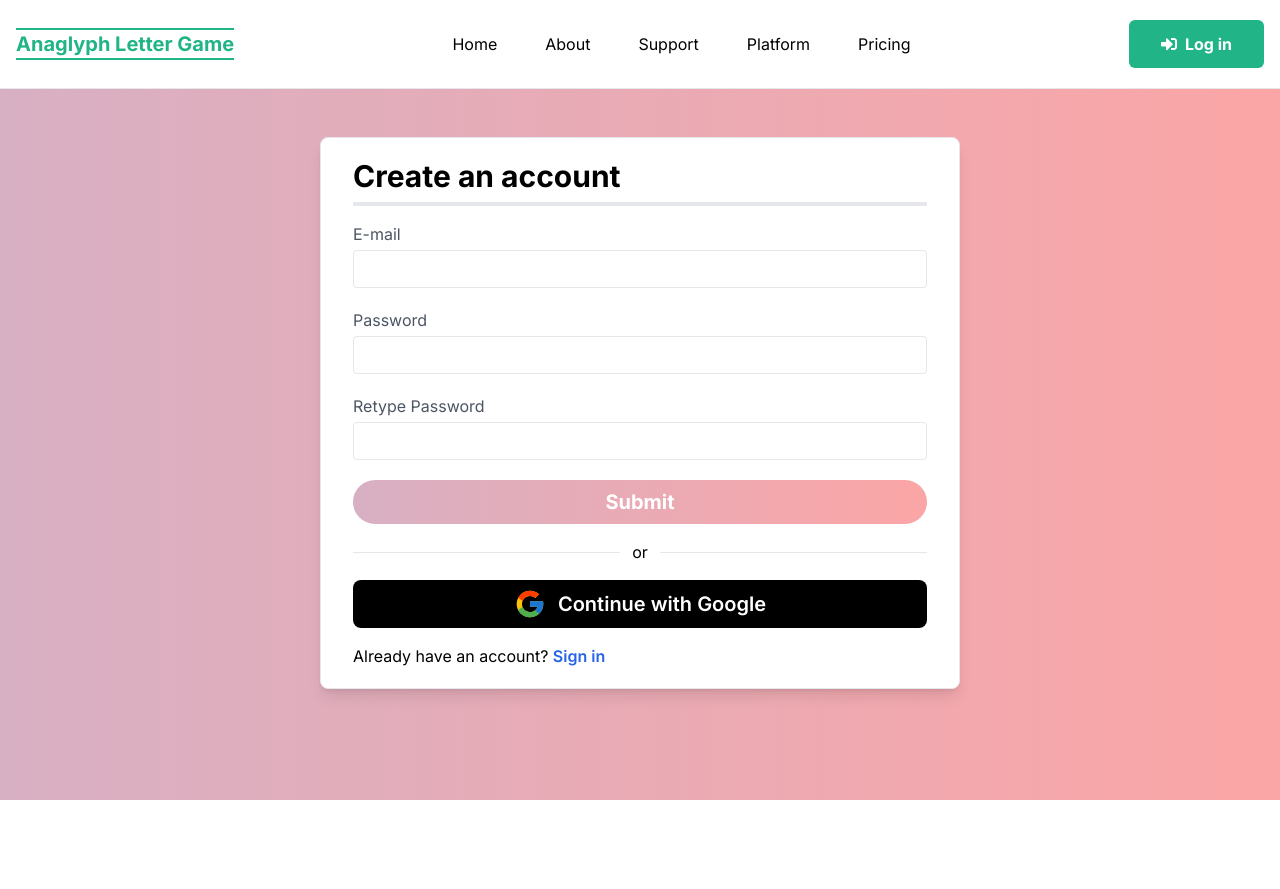
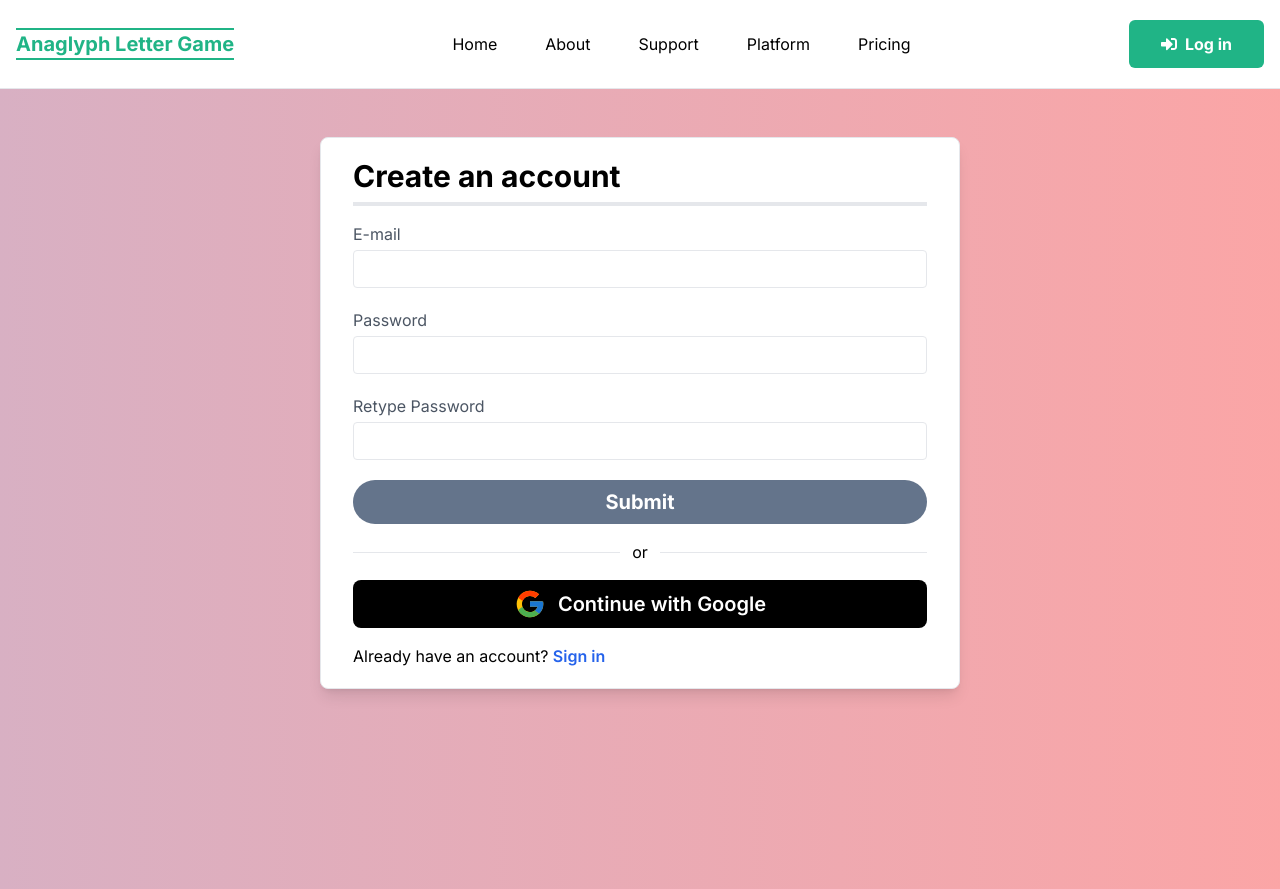
Before and after one commit to cis3296s23/Anaglyph-Letter-Puzzle-Game, a Next.js app in the folder anaglyph-letter-puzzle-game-frontend/: page /sign-up in a window 1280 px wide. Before the commit the page ends 800 px from the top, so only its background shows below. Built offline with nearby package versions, Linux system fonts and the light colour scheme; no server answers.

Commit message:
added validation display to help users pick a password, added some rerouting function post-login

```diff
--- a/anaglyph-letter-puzzle-game-frontend/src/components/Auth/SignIn.tsx
+++ b/anaglyph-letter-puzzle-game-frontend/src/components/Auth/SignIn.tsx
@@ -39,7 +39,7 @@ export default function SignIn() {
                     <label htmlFor="password-input">Password</label>
                     <input className="rounded border py-1 px-3 text-lg" id="password-input" ref={pwInput} type="password" required />
                 </div>
-                <button id="hover-rm-bg" type="submit" className="rounded-full p-2 font-bold text-white animated-gradient-bg text-xl hover:bg-sp1">
+                <button id="hover-rm-bg" type="submit" className="rounded-full p-2 font-bold text-white animated-gradient-bg text-xl">
                     Submit
                 </button>
             </form>
--- a/anaglyph-letter-puzzle-game-frontend/src/components/Auth/SignInWithGoogle.tsx
+++ b/anaglyph-letter-puzzle-game-frontend/src/components/Auth/SignInWithGoogle.tsx
@@ -1,10 +1,12 @@
 import { FcGoogle } from "react-icons/fc";
 import { getAuth, GoogleAuthProvider, signInWithPopup } from "firebase/auth";
 import app from "../../../firebase.config";
+import { useRouter } from "next/router";
 
 export default function SignInWithGoogle() {
     // obtain auth status
     const auth = getAuth(app);
+    const router = useRouter();
 
     // function to initialize google sign in procedure
     const handleGoogleSignIn = () => {
@@ -15,7 +17,8 @@ export default function SignInWithGoogle() {
             .then((cred) => console.log(cred))
             .catch((err) => {
                 console.error(err);
-            });
+            })
+            .finally(() => router.push("/"));
     };
 
     return (
--- a/anaglyph-letter-puzzle-game-frontend/src/components/Auth/SignUp.tsx
+++ b/anaglyph-letter-puzzle-game-frontend/src/components/Auth/SignUp.tsx
@@ -1,8 +1,9 @@
 import { createUserWithEmailAndPassword, getAuth } from "firebase/auth";
 import Link from "next/link";
 import { useRouter } from "next/router";
-import React, { useRef } from "react";
+import React, { useRef, useState } from "react";
 import SignInWithGoogle from "./SignInWithGoogle";
+import PasswordValidationDisplay from "./Validation/PasswordValidationDisplay";
 
 export default function SignUp() {
     const auth = getAuth();
@@ -12,8 +13,14 @@ export default function SignUp() {
 
     // read input without re-renders
     const emailInput = useRef<HTMLInputElement>(null);
-    const pwInput = useRef<HTMLInputElement>(null);
+    const [password, setPassword] = useState("");
     const pwInputdup = useRef<HTMLInputElement>(null);
+
+    // show user errors
+    const [error, setError] = useState("");
+
+    // validator state
+    const [isValidPassword, setIsValidPassword] = useState(false);
 
     // handle a user creating an account with email and pw
     const handleSubmit: React.FormEventHandler<HTMLFormElement> = (e) => {
@@ -22,19 +29,23 @@ export default function SignUp() {
 
         // read values from input boxes
         const email = emailInput.current?.value;
-        const pword = pwInput.current?.value;
         const pwDup = pwInputdup.current?.value;
 
         // reject empty attempt
-        if (!email || !pword || !pwDup) return;
+        if (!email || !password || !pwDup) return;
+
+        // reject with password not confirmed
+        if (password !== pwDup) return setError("Passwords do not match");
 
         // create user if possible
-        createUserWithEmailAndPassword(auth, email, pword)
+        createUserWithEmailAndPassword(auth, email, password)
             .then(() => {
                 router.push("/");
             })
             .catch((err) => console.error(err));
     };
+
+    console.log("disabled", !isValidPassword);
 
     return (
         <div className="rounded-lg w-10/12 border max-w-[640px] px-8 py-5 shadow-lg bg-white">
@@ -46,13 +57,35 @@ export default function SignUp() {
                 </div>
                 <div className="flex flex-col gap-1">
                     <label htmlFor="password-input">Password</label>
-                    <input className="rounded border py-1 px-3 text-lg" id="password-input" ref={pwInput} type="password" required />
+                    <input
+                        className="rounded border py-1 px-3 text-lg"
+                        id="password-input"
+                        onChange={(e) => setPassword(e.target.value)}
+                        type="password"
+                        pattern="(?=.*\d)(?=.*[a-z])(?=.*[A-Z]).{8,}"
+                        required
+                    />
                 </div>
                 <div className="flex flex-col gap-1">
                     <label htmlFor="password-input">Retype Password</label>
                     <input className="rounded border py-1 px-3 text-lg" id="password-input" ref={pwInputdup} type="password" required />
                 </div>
-                <button id="hover-rm-bg" type="submit" className="rounded-full p-2 font-bold text-white animated-gradient-bg text-xl hover:bg-sp1">
+                {password && (
+                    <PasswordValidationDisplay
+                        password={password}
+                        numCapital={0}
+                        numSymbols={1}
+                        numNumbers={1}
+                        lengthMin={8}
+                        setIsValidPassword={setIsValidPassword}
+                    />
+                )}
+                <button
+                    id="hover-rm-bg"
+                    type="submit"
+                    className="rounded-full p-2 font-bold text-white animated-gradient-bg text-xl"
+                    disabled={!isValidPassword}
+                >
                     Submit
                 </button>
             </form>
--- /dev/null
+++ b/anaglyph-letter-puzzle-game-frontend/src/components/Auth/Validation/PasswordValidationDisplay.tsx
@@ -0,0 +1,63 @@
+import React from "react";
+
+import { FaCheck } from "react-icons/fa";
+import { RxCross2 } from "react-icons/rx";
+
+interface PasswordValidationDisplayProps {
+    password: string;
+    lengthMin: number;
+    numCapital?: number;
+    numNumbers?: number;
+    numSymbols?: number;
+    setIsValidPassword: (b: boolean) => void;
+}
+
+export default function PasswordValidationDisplay(props: PasswordValidationDisplayProps) {
+    const { password } = props;
+
+    // Patterns
+    //----------------------------------------------------------------------
+
+    const numCapitalReq = new RegExp(`[A-Z]{${props.numCapital ?? 0}}`, "gs");
+    const numNumbersReq = new RegExp(`\\d{${props.numNumbers ?? 0}}`, "gs");
+    const numSymbols = new RegExp(`[\\W\\_]{${props.numSymbols ?? 0}}`, "gs");
+
+    // Validations
+    //----------------------------------------------------------------------
+    // `|| !Boolean(props.numCapital)` controls for props.numCapital = 0
+    const meetsCapitals = numCapitalReq.test(password) || !Boolean(props.numCapital);
+    const meetsNumbers = numNumbersReq.test(password) || !Boolean(props.numNumbers);
+    const meetsSymbols = numSymbols.test(password) || !Boolean(props.numSymbols);
+    const meetsLength = password.length >= props.lengthMin;
+
+    props.setIsValidPassword(meetsCapitals && meetsNumbers && meetsSymbols && meetsLength);
+
+    return (
+        <div className="flex flex-col pl-8 bg-blue-100 rounded-lg py-3">
+            {Boolean(props.numCapital) && (
+                <div className="flex gap-2 items-center text-lg">
+                    {meetsCapitals ? <FaCheck className="text-sp1" /> : <RxCross2 className="text-red-500" />}{" "}
+                    <p>
+                        Has at atleast {props.numCapital} <strong>capital</strong> letter(s)
+                    </p>
+                </div>
+            )}
+            {Boolean(props.numNumbers) && (
+                <div className="flex gap-2 items-center text-lg">
+                    {meetsNumbers ? <FaCheck className="text-sp1" /> : <RxCross2 className="text-red-500" />}{" "}
+                    <p>Has at atleast {props.numNumbers} Number(s)</p>
+                </div>
+            )}
+            {Boolean(props.numSymbols) && (
+                <div className="flex gap-2 items-center text-lg">
+                    {meetsSymbols ? <FaCheck className="text-sp1" /> : <RxCross2 className="text-red-500" />}{" "}
+                    <p>Has at atleast {props.numSymbols} Symbol(s)</p>
+                </div>
+            )}
+            <div className="flex gap-2 items-center text-lg">
+                {meetsLength ? <FaCheck className="text-sp1" /> : <RxCross2 className="text-red-500" />}{" "}
+                <p>Password contains atleast {props.lengthMin} characters</p>
+            </div>
+        </div>
+    );
+}
--- a/anaglyph-letter-puzzle-game-frontend/src/pages/sign-in.tsx
+++ b/anaglyph-letter-puzzle-game-frontend/src/pages/sign-in.tsx
@@ -3,11 +3,12 @@ import React from "react";
 
 export default function SignInPage() {
     return (
-        <section className="mx-auto w-[1200px] lg-max:grid-cols-1 lg-max:w-full xl-max:w-[1000px] font-inter">
-            <div className="animated-gradient-bg full-page z-0"></div>
-            <div className="auth-container flex justify-center mt-12 z-10 relative">
-                <SignIn />
-            </div>
-        </section>
+        <main className="animated-gradient-bg pt-12 min-h-screen">
+            <section className="mx-auto w-[1200px] lg-max:grid-cols-1 lg-max:w-full xl-max:w-[1000px] font-inter">
+                <div className="auth-container flex justify-center  z-10 relative">
+                    <SignIn />
+                </div>
+            </section>
+        </main>
     );
 }
--- a/anaglyph-letter-puzzle-game-frontend/src/pages/sign-up.tsx
+++ b/anaglyph-letter-puzzle-game-frontend/src/pages/sign-up.tsx
@@ -3,11 +3,12 @@ import React from "react";
 
 export default function SignInPage() {
     return (
-        <section className="mx-auto w-[1200px] lg-max:grid-cols-1 lg-max:w-full xl-max:w-[1000px] font-inter">
-            <div className="animated-gradient-bg full-page z-0"></div>
-            <div className="auth-container flex justify-center mt-12 z-10 relative">
-                <SignUp />
-            </div>
-        </section>
+        <main className="animated-gradient-bg pt-12 min-h-screen">
+            <section className="mx-auto w-[1200px] lg-max:grid-cols-1 lg-max:w-full xl-max:w-[1000px] font-inter">
+                <div className="auth-container flex justify-center  z-10 relative">
+                    <SignUp />
+                </div>
+            </section>
+        </main>
     );
 }
--- a/anaglyph-letter-puzzle-game-frontend/src/styles/globals.css
+++ b/anaglyph-letter-puzzle-game-frontend/src/styles/globals.css
@@ -117,6 +117,7 @@ select {
     right: 0px;
     top: 0px;
     bottom: 0px;
+    height: 100%;
 }
 
 @-webkit-keyframes AnimationName {
@@ -156,3 +157,7 @@ select {
 #hover-rm-bg:hover {
     background: #20b486 !important;
 }
+
+#hover-rm-bg:disabled {
+    background: rgb(100 116 139) !important;
+}
```
